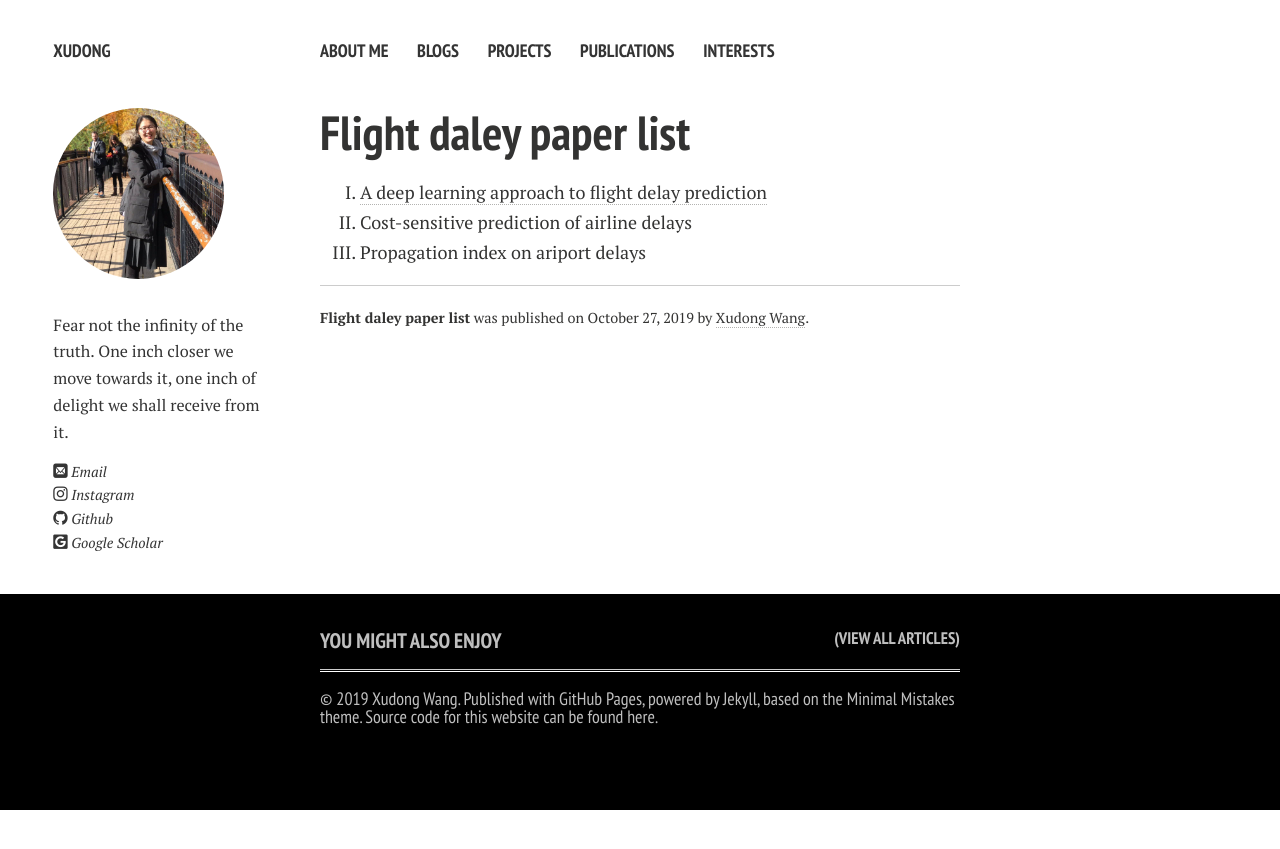
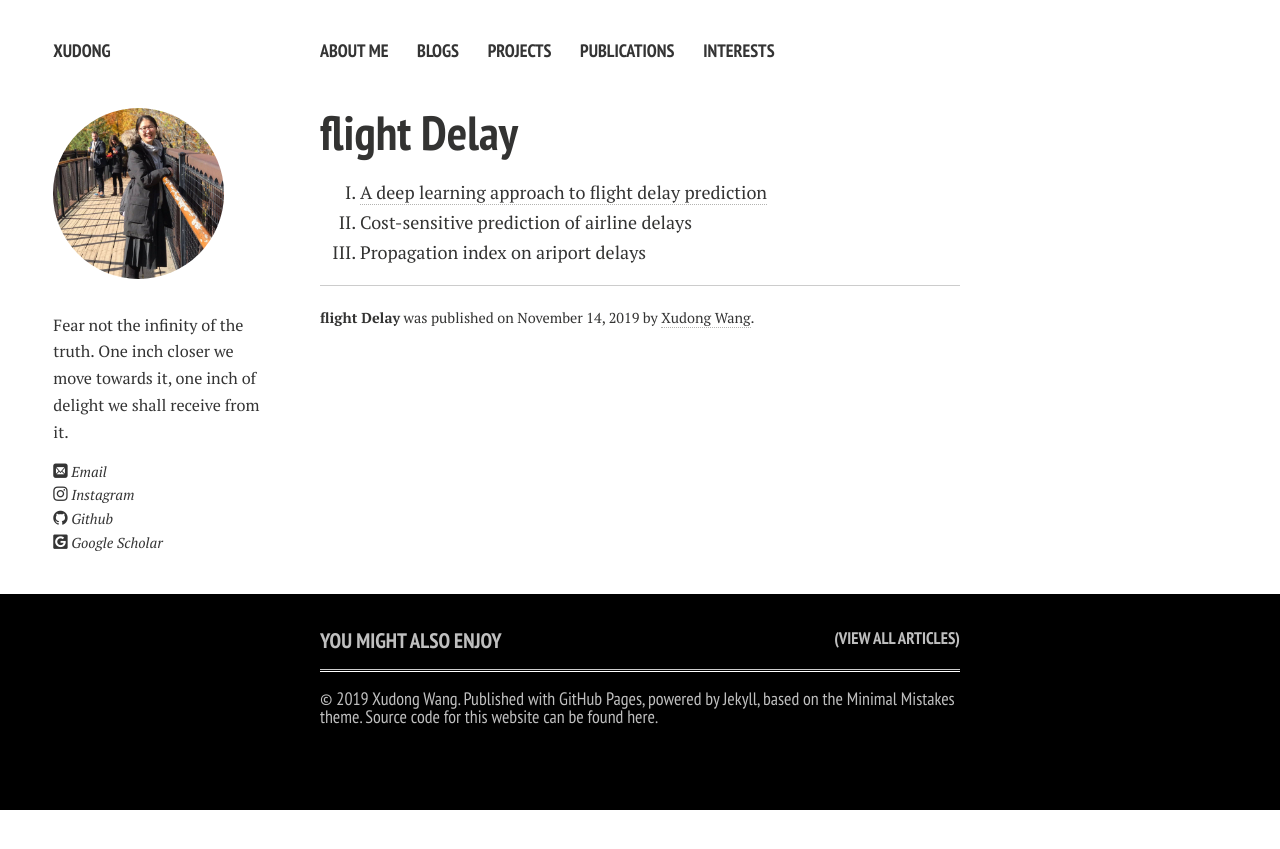
Before and after one commit to eveyuyi/Kaimaoge.github.io, a Jekyll site: the page built from _posts/2019-11-14- Flight-delay.md, in a window 1280 px wide. Shown: the top 849 px of the page. Built offline with Jekyll 4.4.1, drawn with Linux system fonts in a browser that asks for light colours; nearby versions of some CDN libraries; some web fonts are replaced; our own code applies the rules of GitHub Pages for plain Markdown files.

Commit message:
Update 2019-11-14- Flight-delay.md

```diff
--- a/_posts/2019-11-14- Flight-delay.md
+++ b/_posts/2019-11-14- Flight-delay.md
@@ -1,8 +1,4 @@
----
-layout: post
-title: Flight daley paper list
-date: 2019-10-27 ~ 2019-10-30
----
+
 
 1. [A deep learning approach to flight delay prediction](https://ieeexplore.ieee.org/stamp/stamp.jsp?tp=&arnumber=7778092)
 2. Cost-sensitive prediction of airline delays
```
